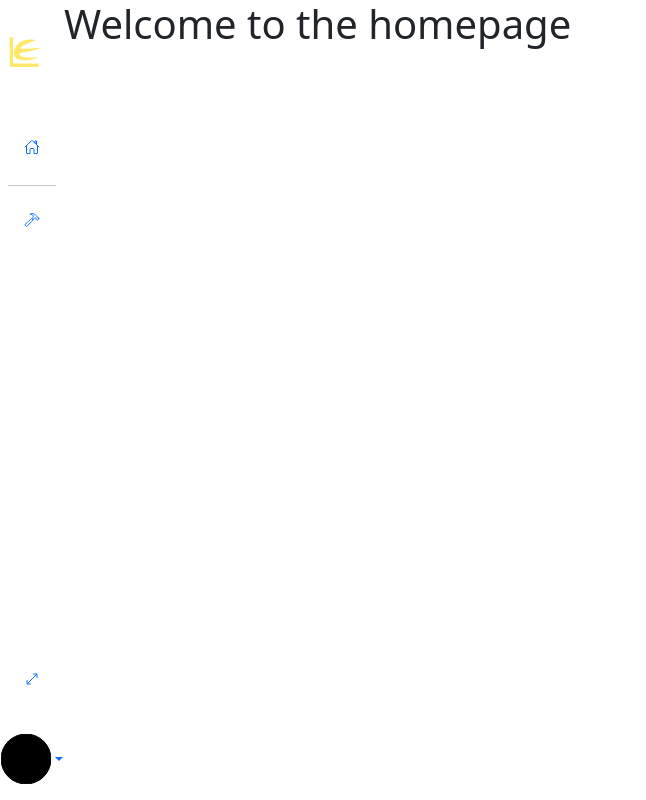
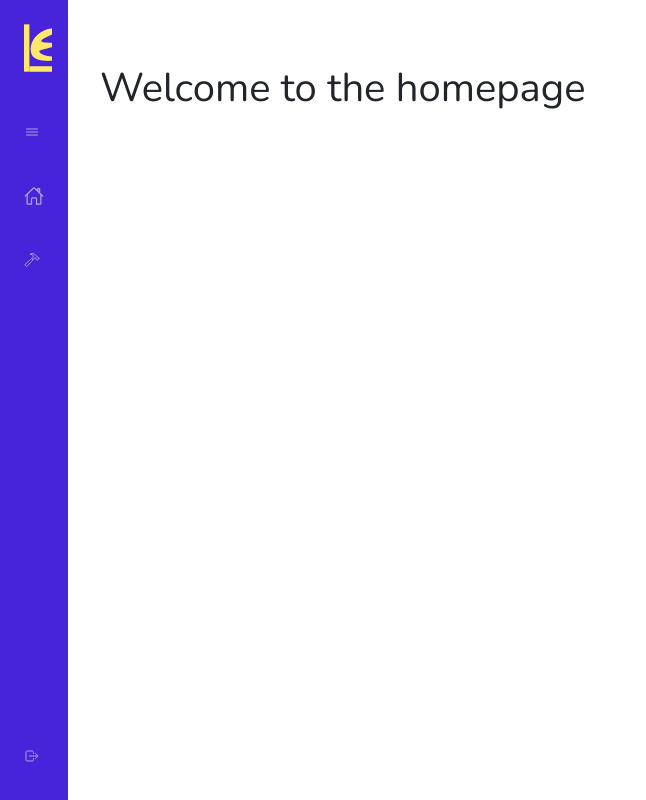
Before and after one commit to dumasymptote/legaleagle, a Django app: page / in a window 1280 px wide. Shown: the whole page, without its empty margins (0-646 px from the left). Run offline with Django 3.2, Linux system fonts and the light colour scheme.

Commit message:
redo of the sidebar menu and the logo file

```diff
--- a/legalmanagement/main/static/main/css/main.css
+++ b/legalmanagement/main/static/main/css/main.css
@@ -1,58 +1,182 @@
-.logo {
-    width: 5rem;
-    height: 5rem;
+@import url("https://fonts.googleapis.com/css2?family=Nunito:wght@400;600;700&display=swap");
+
+:root {
+    --header-height: 3rem;
+    --nav-width: 68px;
+    --first-color: #4723D9;
+    --first-color-light: #AFA5D9;
+    --white-color: #F7F6FB;
+    --body-font: 'Nunito', sans-serif;
+    --normal-font-size: 1rem;
+    --z-fixed: 100
 }
-.logo-expanded{
-    height: 8rem;
-    width: 8rem;
+
+*,
+::before,
+::after {
+    box-sizing: border-box
 }
+
 body {
-    min-height: 100vh;
-    min-height: -moz-available;
-    min-height: -webkit-fill-available;
-    min-height: fill-available;
-  }
+    position: relative;
+    margin: var(--header-height) 0 0 0;
+    padding: 0 1rem;
+    font-family: var(--body-font);
+    font-size: var(--normal-font-size);
+    transition: .5s
+}
 
-  html {
-    height: -webkit-fill-available;
-  }
+a {
+    text-decoration: none
+}
 
-  html, body {
-      overflow-x:hidden;
-  }
+.header {
+    width: 100%;
+    height: var(--header-height);
+    position: fixed;
+    top: 0;
+    left: 0;
+    display: flex;
+    align-items: center;
+    justify-content: space-between;
+    padding: 0 1rem;
+    background-color: var(--white-color);
+    z-index: var(--z-fixed);
+    transition: .5s
+}
 
-  main {
+.header-toggle {
+    color: var(--first-color-light);
+    font-size: 1.5rem;
+    cursor: pointer
+}
+
+.header_img {
+    width: 35px;
+    height: 35px;
     display: flex;
-    flex-wrap: nowrap;
-    min-height: 100vh;
+    justify-content: center;
+    border-radius: 50%;
+    overflow: hidden
+}
+
+.header_img img {
+    width: 40px
+}
+
+.l-navbar {
+    position: fixed;
+    top: 0;
+    left: -30%;
+    width: var(--nav-width);
     height: 100vh;
-    height: -moz-available;
-    height: -webkit-fill-available;
-    height: fill-available;
-    max-height: 100vh;
-    overflow-x: auto;
-    overflow-y: hidden;
-  }
+    background-color: var(--first-color);
+    padding: .5rem 1rem 0 0;
+    transition: .5s;
+    z-index: var(--z-fixed)
+}
 
-  .main-nav-column{
-      width: 4rem;
-  }
+.nav {
+    height: 100%;
+    display: flex;
+    flex-direction: column;
+    justify-content: space-between;
+    overflow: hidden
+}
 
-  .main-nav-column-expanded{
-      width: 10rem;
-  }
+.nav-logo,
+.nav-link {
+    display: grid;
+    grid-template-columns: max-content max-content;
+    align-items: center;
+    column-gap: 1rem;
+    padding: .5rem 0 .5rem 1.5rem
+}
 
-  .bi {
-    vertical-align: -.125em;
-    pointer-events: none;
-    fill: currentColor;
-  }
+.nav-logo {
+    margin-bottom: 2rem
+}
 
-  .dropdown-toggle { outline: 0; }
+.nav-logo-icon {
+    height:3rem;
+    width: 3rem;
+}
 
-  .nav-flush .nav-link {
-    border-radius: 0;
-  }
-  circle{
-      color: black;
-  }
+.nav-logo-name {
+    color: var(--white-color);
+    font-weight: 700
+}
+
+.nav-link {
+    position: relative;
+    color: var(--first-color-light);
+    margin-bottom: 1.5rem;
+    transition: .3s
+}
+
+.nav-link:hover {
+    color: var(--white-color)
+}
+
+.nav-icon {
+    font-size: 1.25rem
+}
+
+.show {
+    left: 0
+}
+
+.body-pd {
+    padding-left: calc(var(--nav-width) + 1rem)
+}
+
+.active {
+    color: var(--white-color)
+}
+
+.active::before {
+    content: '';
+    position: absolute;
+    left: 0;
+    width: 2px;
+    height: 32px;
+    background-color: var(--white-color)
+}
+
+.height-100 {
+    height: 100vh
+}
+
+@media screen and (min-width: 768px) {
+    body {
+        margin: calc(var(--header-height) + 1rem) 0 0 0;
+        padding-left: calc(var(--nav-width) + 2rem)
+    }
+
+    .header {
+        height: calc(var(--header-height) + 1rem);
+        padding: 0 2rem 0 calc(var(--nav-width) + 2rem)
+    }
+
+    .header_img {
+        width: 40px;
+        height: 40px
+    }
+
+    .header_img img {
+        width: 45px
+    }
+
+    .l-navbar {
+        left: 0;
+        padding: 1rem 1rem 0 0
+    }
+
+    .show {
+        width: calc(var(--nav-width) + 156px)
+    }
+
+    .body-pd {
+        padding-left: calc(var(--nav-width) + 188px)
+    }
+}
--- a/legalmanagement/main/static/main/scripts/main.js
+++ b/legalmanagement/main/static/main/scripts/main.js
@@ -1,18 +1,37 @@
-$.when($.ready).then(
-    function(){
-        $('[data-bs-toggle="tooltip"]').tooltip()
+document.addEventListener("DOMContentLoaded", function(event) {
+
+    const showNavbar = (toggleId, navId, bodyId, headerId) =>{
+    const toggle = document.getElementById(toggleId),
+    nav = document.getElementById(navId),
+    bodypd = document.getElementById(bodyId)
+
+    // Validate that all variables exist
+    if(toggle && nav && bodypd){
+    toggle.addEventListener('click', ()=>{
+    // show navbar
+    nav.classList.toggle('show')
+    // change icon
+    toggle.classList.toggle('bx-x')
+    // add padding to body
+    bodypd.classList.toggle('body-pd')
+    // add padding to header
+    headerpd.classList.toggle('body-pd')
+    })
     }
-);
+    }
 
-function toggleMenuSize(){
-    var menu = $('#sideNav').hasClass("main-nav-column")
-    if(menu){
-        $('#sideNav').removeClass("main-nav-column").addClass("main-nav-column-expanded")
-        $('.menuHidden').removeClass("visually-hidden")
-        $('#logo').removeClass('logo').addClass('logo-expanded')
-    } else{
-        $('#sideNav').removeClass("main-nav-column-expanded").addClass("main-nav-column")
-        $('.menuHidden').addClass("visually-hidden")
-        $('#logo').removeClass('logo-expanded').addClass('logo')
+    showNavbar('header-toggle','nav-bar','main-body','header')
+
+    /*===== LINK ACTIVE =====*/
+    const linkColor = document.querySelectorAll('.nav-link')
+
+    function colorLink(){
+    if(linkColor){
+    linkColor.forEach(l=> l.classList.remove('active'))
+    this.classList.add('active')
     }
-}
+    }
+    linkColor.forEach(l=> l.addEventListener('click', colorLink))
+
+    $('[data-bs-toggle="tooltip"]').tooltip()
+});
--- a/legalmanagement/main/templates/main/header.html
+++ b/legalmanagement/main/templates/main/header.html
@@ -6,17 +6,15 @@
 
         {% load static %}
         <!-- include links to static here -->
-        <!--<link rel="stylesheet" type="text/css" href="{% static 'main/css/theme.css' %}">-->
+
         <link rel="stylesheet" type="text/css" href="{% static 'main/css/main.css' %}">
     </head>
-    <body>
+    <body id="main-body">
         <main>
             {% include 'main/includes/messaging.html' %}
             {% include 'main/includes/navbar.html' %}
-            <div class="d-flex flex-column">
-                {% block content %}
-                {% endblock %}
-            </div>
+            {% block content %}
+            {% endblock %}
         </main>
         <!--Inonic Icons https://ionic.io open source-->
         <script type="module" src="https://unpkg.com/ionicons@5.5.2/dist/ionicons/ionicons.esm.js"></script>
--- a/legalmanagement/main/templates/main/includes/navbar.html
+++ b/legalmanagement/main/templates/main/includes/navbar.html
@@ -1,42 +1,31 @@
 
 {% load static %}
-<div  id="sideNav" class="d-flex flex-column flex-shrink-0 p-3 main-nav-column align-items-center" >
-    <a href="#" class="d-flex align-items-center">
-        <img src="{% static 'main/images/logo.svg' %}" alt="Legal Eagle Logo" class="logo" id="logo" />
-    </a>
-    <hr>
-    <!--<button class="navbar-toggler" type="button" data-bs-toggle="collapse" data-bs-target="#navbarNav" aria-controls="navbarNav" aria-expanded="false" aria-label="Toggle navigation">
-        <span class="navbar-toggler-icon"></span>
-    </button> -->
-    <ul class="nav nav-pills nav-flush flex-column mb-auto text-center">
-        <li class="nav-item">
-            <a class="nav-link" href="#" title="Home" data-bs-toggle="tooltip" data-bs-placement="right" data-bs-original-title="Home">
-                <ion-icon aria-label="Home" name="home-outline"></ion-icon>
-                <span class="menuHidden visually-hidden">Home</span>
+
+<div class="l-navbar" id="nav-bar">
+    <nav class="nav">
+        <div>
+            <a href="#" class="nav-logo">
+                <img src="{% static 'main/images/logo.svg' %}" alt="Legal Eagle Logo" class="nav-logo-icon" id="logo" />
+                <span class="nav-logo-name">Legal Eagle</span>
             </a>
-        </li>
-        <hr>
-        <li class="nav-item">
-            <a class="nav-link" href="#" title="Admin" data-bs-toggle="tooltip" data-bs-placement="right" data-bs-original-title="Admin">
-                <ion-icon name="hammer-outline"></ion-icon>
-                <span class="menuHidden visually-hidden">Admin</span>
-            </a>
-        </li>
-    </ul>
-    <a class="nav-link" role="button" onclick="toggleMenuSize()" data-bs-toggle="tooltip" data-bs-placement="right" data-bs-original-title="Expand/Collapse"><ion-icon name="resize-outline"></ion-icon></a>
-    <hr>
-    <div class="dropdown">
-        <a href="#" class="d-flex align-items-center dropdown-toggle" id="userDropdown" data-bs-toggle="dropdown" aria-expanded="false">
-        <svg width="50" height="50" xmlns="http://www.w3.org/2000/svg">
-            <circle cx="25" cy="25" r="25" stroke="black" fill="black" />
-        </svg>
-        <span class="menuHidden visually-hidden">Username</span>
+            <div class="nav-list">
+                <div class="nav-link">
+                    <ion-icon class='bx bx-menu' id="header-toggle" name="menu-outline"></ion-icon>
+                    <span class="nav-name">Menu</span>
+                </div>
+                <a class="nav-link" href="#" title="Home" data-bs-toggle="tooltip" data-bs-placement="right" data-bs-original-title="Home">
+                    <ion-icon aria-label="Home" name="home-outline" class="nav-icon"></ion-icon>
+                    <span class="nav-name">Home</span>
+                </a>
+                <a class="nav-link" href="#" title="Admin" data-bs-toggle="tooltip" data-bs-placement="right" data-bs-original-title="Admin">
+                    <ion-icon name="hammer-outline"></ion-icon>
+                    <span class="nav-name">Admin</span>
+                </a>
+            </div>
+        </div>
+        <a href="#" class="nav-link">
+            <ion-icon name="log-out-outline"></ion-icon>
+            <span class="nav-name">SignOut</span>
         </a>
-        <ul class="dropdown-menu dropdown-menu-dark text-small shadow" aria-labelledby="userDropdown">
-            <li><a class="dropdown-item">Check User Reports</a></li>
-            <li><a class="dropdown-item">Update User Info</a></li>
-            <li><hr class="dropdown-divider"></li>
-            <li><a class="dropdown-item">Logout</a></li>
-        </ul>
-    </div>
+    </nav>
 </div>
```
Also changed, not shown: legalmanagement/main/static/main/images/logo.svg.
